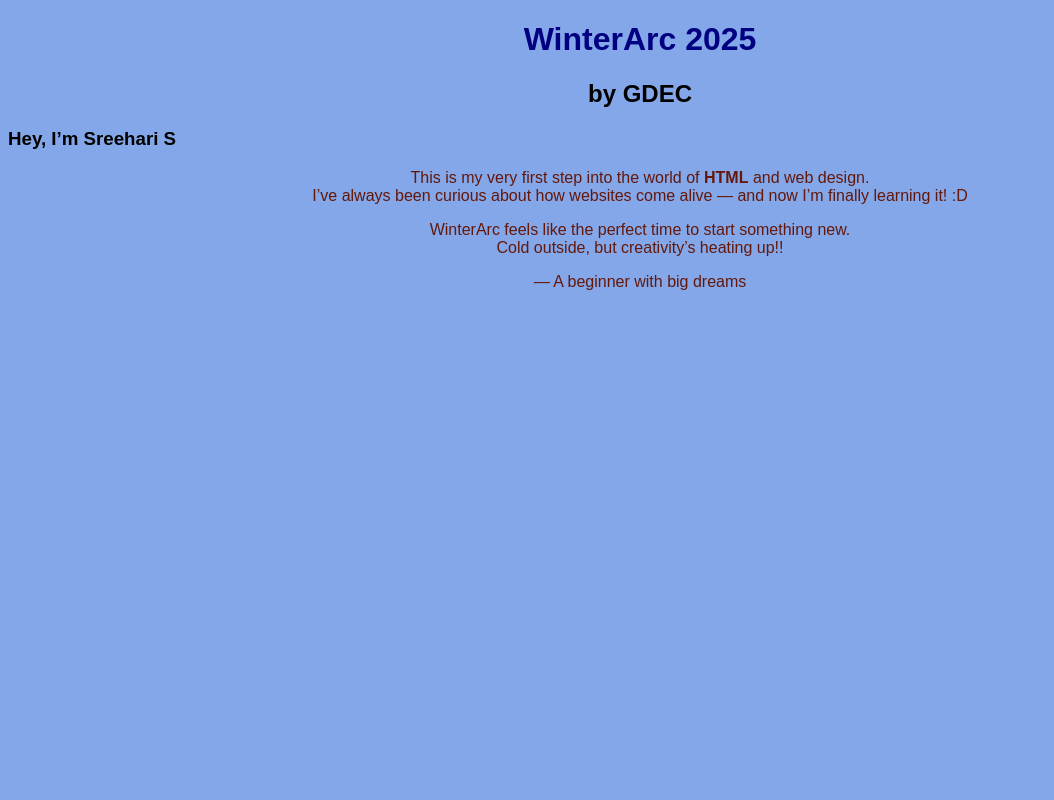
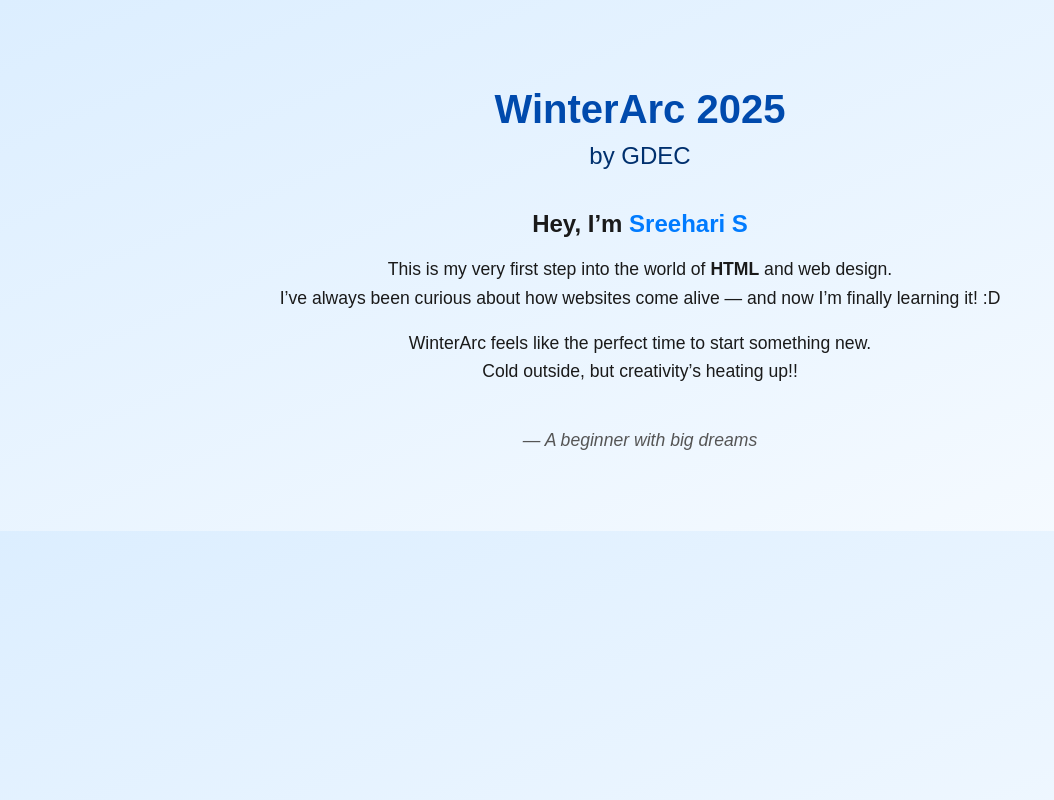
Before and after one commit to N0tAppu/WInterArc, a plain HTML site: page index.html in a window 1280 px wide. Shown: the whole page, without its empty margins (0-1054 px from the left). Drawn offline with Linux system fonts and the light colour scheme.

Commit message:
Update style.css

```diff
--- a/style.css
+++ b/style.css
@@ -1,17 +1,42 @@
 body {
-        font-family: Arial, sans-serif;
-        background-color:rgb(132, 167, 233);
+    font-family: 'Poppins', sans-serif;
+    background: linear-gradient(to bottom right, #dceeff, #f7fbff);
+    color: #1a1a1a;
+    text-align: center;
+    margin: 0;
+    padding: 60px 20px;
 }
 
 h1 {
-        color: navy;
-        text-align: center;
+    color: #004aad;
+    font-size: 2.5rem;
+    margin-bottom: 10px;
 }
-    h2{
-        text-align: center;
+
+h2 {
+    color: #00306e;
+    font-weight: normal;
+    margin-top: 0;
+    margin-bottom: 40px;
 }
+
+h3 {
+    font-size: 1.5rem;
+    margin-bottom: 10px;
+}
+
+.name {
+    color: #007bff;
+    font-weight: 600;
+}
+
 p {
-        font-family:fantasy;
-        text-align: center;
-        color: rgb(100, 24, 11);
+    font-size: 1.1rem;
+    line-height: 1.6;
 }
+
+.tagline {
+    margin-top: 40px;
+    font-style: italic;
+    color: #555;
+}
```
Lines whose indentation alone changed are shown as unchanged.
